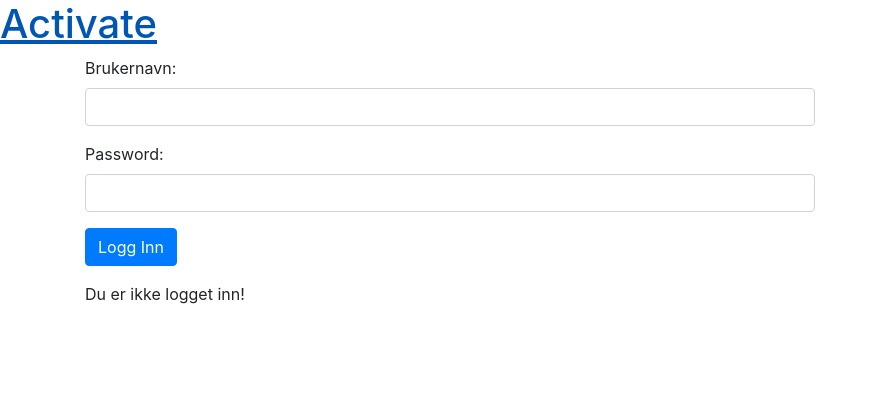
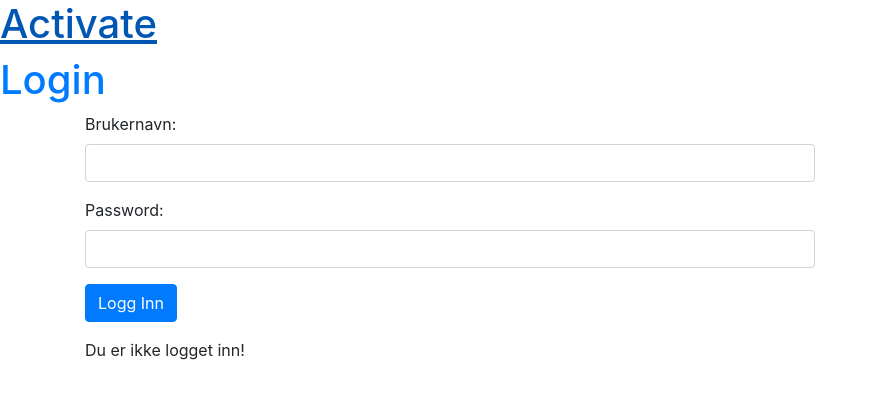
Before and after one commit to akselkb/TDT4140-Programvareutvikling-Gruppe59, a Django app: page /login/ in a window 1280 px wide. Shown: the top 399 px of the page, without its empty margins (0-878 px from the left). Run offline with Django 3.2, Linux system fonts and the light colour scheme; some libraries are stand-ins or nearby versions.

Commit message:
feat: add login-page to header

```diff
--- a/activate/activate/templates/base.html
+++ b/activate/activate/templates/base.html
@@ -8,6 +8,7 @@
     <body>
         <div class="page-header">
             <h1><a href="/">Activate</a></h1>
+            <h1><a href="login/">Login</a></h1> <!-- Temporary access to the login-page -->
         </div>
         <div class="content container">
             <div class="row">
```
